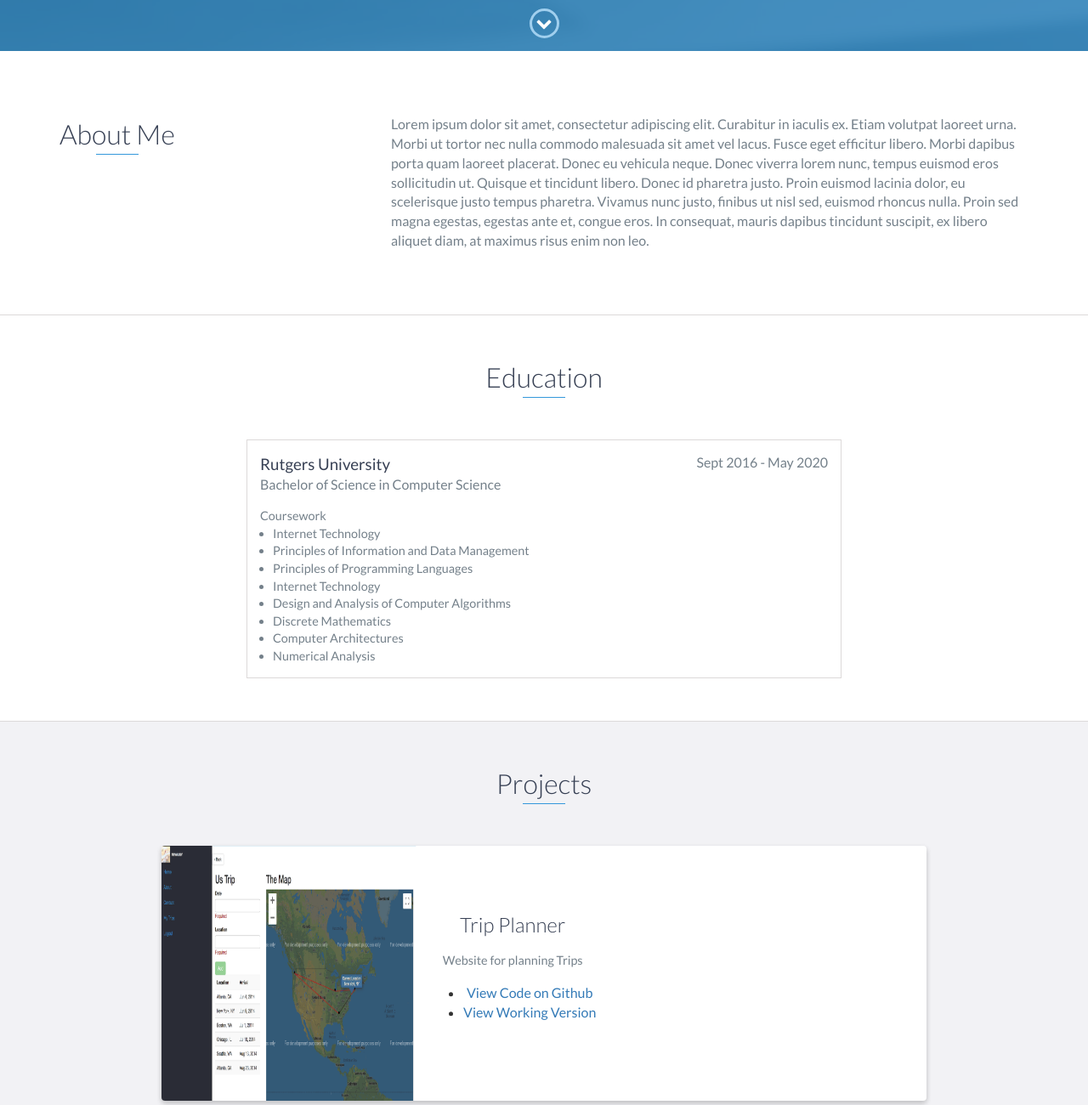
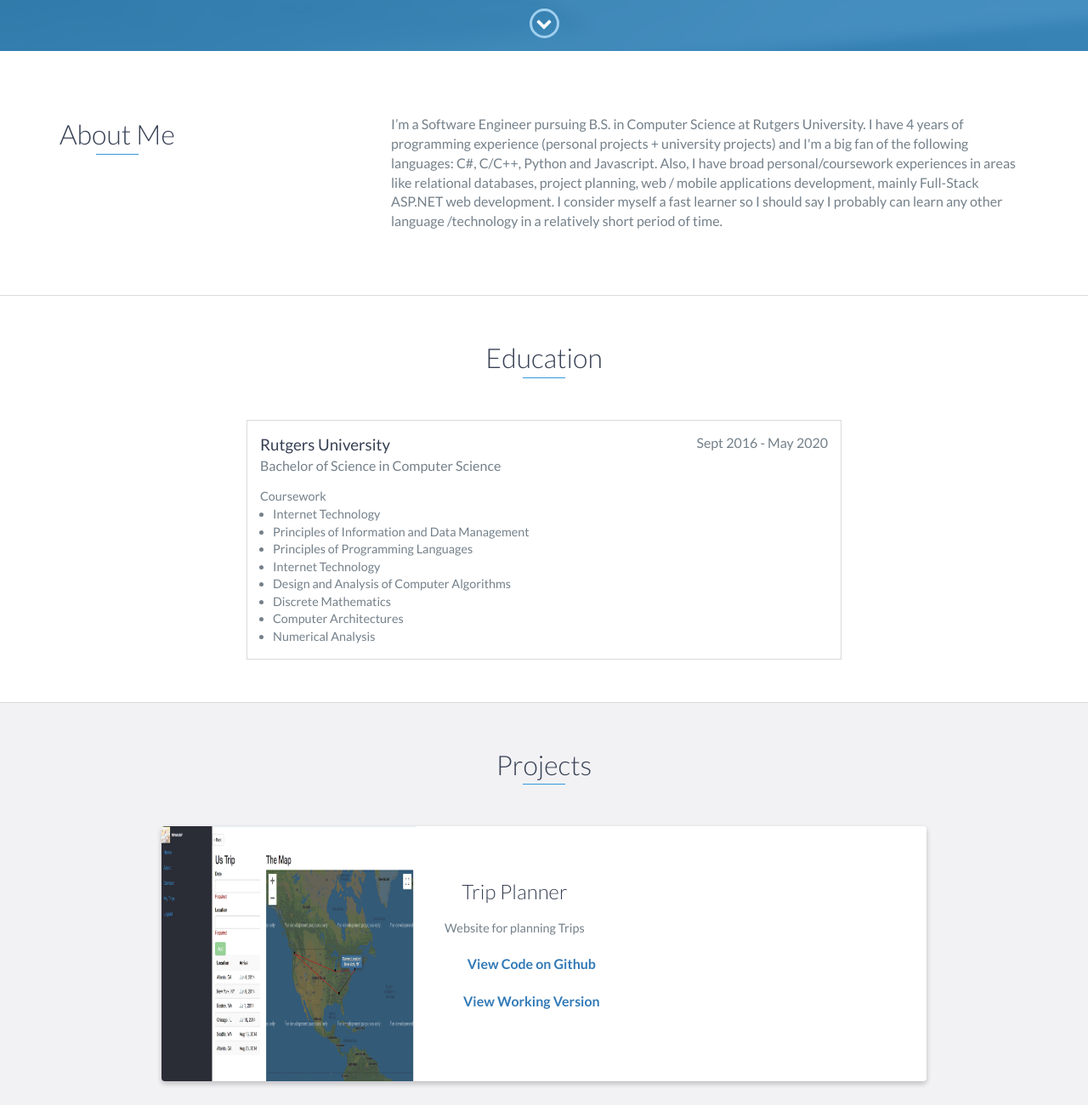
Before and after one commit to Cushionyten0/Portfolio, a website: page index.html in a window 1280 px wide. Shown: the part 740-2040 px from the top of the page at 85% size. Drawn offline with nearby package versions, Linux system fonts and the light colour scheme.

Commit message:
Patched about me section

```diff
--- a/index.html
+++ b/index.html
@@ -5,7 +5,7 @@
     <meta charset="utf-8">
     <meta http-equiv="X-UA-Compatible" content="IE=edge">
     <meta name="viewport" content="width=device-width, initial-scale=1">
-    <title>My Portfolio</title>
+    <title>Aleksandr Agapitov</title>
     <link rel="shortcut icon" href="favicon.ico" type="image/x-icon">
     <link rel="icon" href="favicon.ico" type="image/x-icon">
     <link href="https://fonts.googleapis.com/css?family=Lato:300,400,700,900" rel="stylesheet">
@@ -27,9 +27,9 @@
             <li>
                 <a href="#about">About</a>
             </li>
-            <li>
+            <!-- <li>
                 <a href="#experience">Experience</a>
-            </li>
+            </li> -->
             <li>
                 <a href="#education">Education</a>
             </li>
@@ -73,15 +73,14 @@
                 </div>
                 <div class="col-md-8">
                     <p>
-                        Lorem ipsum dolor sit amet, consectetur adipiscing elit. Curabitur in iaculis ex. Etiam
-                        volutpat laoreet urna. Morbi ut tortor nec nulla commodo malesuada sit amet vel lacus. Fusce
-                        eget efficitur libero. Morbi dapibus porta quam laoreet placerat. Donec
-                        eu vehicula neque. Donec viverra lorem nunc, tempus euismod eros sollicitudin ut. Quisque et
-                        tincidunt libero. Donec id pharetra justo. Proin euismod lacinia dolor, eu scelerisque justo
-                        tempus pharetra. Vivamus nunc justo, finibus
-                        ut nisl sed, euismod rhoncus nulla. Proin sed magna egestas, egestas ante et, congue eros. In
-                        consequat, mauris dapibus tincidunt suscipit, ex libero aliquet diam, at maximus risus enim non
-                        leo.
+                        I’m a Software Engineer pursuing B.S. in Computer Science at Rutgers University. I have 4 years
+                        of programming experience (personal projects + university projects) and I'm a big fan of the
+                        following languages: C#, C/C++, Python and Javascript. Also, I have broad personal/coursework
+                        experiences in areas like relational databases, project planning, web / mobile applications
+                        development,
+                        mainly Full-Stack ASP.NET web development. I consider myself a fast learner so I should say I
+                        probably can learn any other
+                        language /technology in a relatively short period of time.
                     </p>
                 </div>
             </div>
@@ -190,12 +189,9 @@
                             Website for planning Trips
                         </p>
                         <ul>
-                            <li>
-                                <a href="https://github.com/Cushionyten0/TheWorld">View Code on Github</a>
-                            </li>
-                            <li>
-                                <a href="http://18.191.33.239"> View Working Version</a>
-                            </li>
+                            <h4><a href="https://github.com/Cushionyten0/TheWorld">View Code on Github</a></h4>
+                            <h4><a href="http://18.191.33.239">View Working Version</a></h4>
+
                         </ul>
                     </div>
                     <!-- End .project-info -->
@@ -288,6 +284,10 @@
                             <a href="https://www.linkedin.com/in/aleksandr-agapitov-372058173/" target="_blank"><i
                                     class="fa fa-linkedin" aria-hidden="true"></i></a>
                         </li>
+                        <li>
+                            <a href="https://www.linkedin.com/in/aleksandr-agapitov-372058173/" target="_blank"><i
+                                    class="fa fa-hackerrank" aria-hidden="true"></i></a>
+                        </li>
                         <!-- <li>
                             <a href="https://www.facebook.com/" target="_blank"><i class="fa fa-facebook" aria-hidden="true"></i></a>
                         </li>
```
Also changed, not shown: 1 other file.
